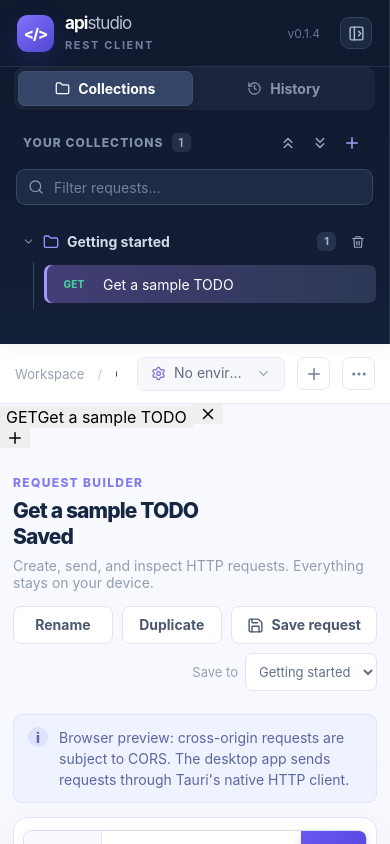
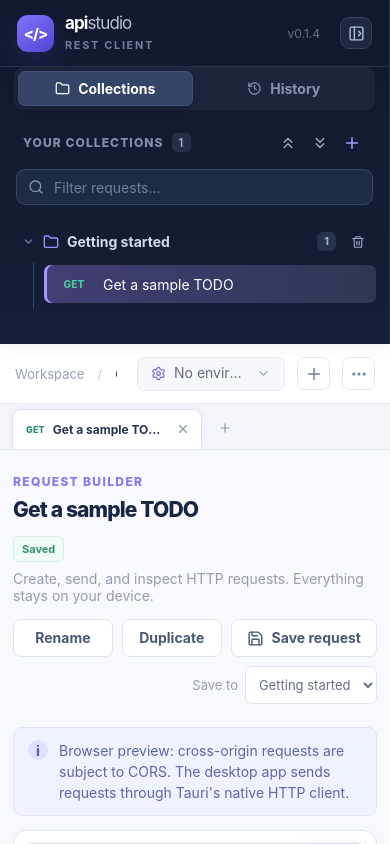
Before and after one commit to mehrdadbahrainy/api-studio, an Angular app: page / in a window 390 px wide. Shown: the top 844 px of the page. Built offline with nearby package versions, Linux system fonts and the light colour scheme.

Commit message:
style(tabs): polished scrollable request tabs, dirty state and responsive close dialog

```diff
--- a/src/app/app.component.scss
+++ b/src/app/app.component.scss
@@ -134,3 +134,56 @@
 .alert button[aria-label^="Dismiss"]:hover{background:#0000000a}
 .environment-button .downchevron.ui-icon{width:15px;height:15px;flex:0 0 15px;color:#97a2b6}
 .add-row-button .ui-icon{width:16px;height:16px;flex:0 0 16px}
+
+
+/* v0.2.0: independent request-tab workspace */
+.open-request-tabs{
+  position:relative;display:flex;align-items:stretch;gap:5px;
+  min-height:47px;padding:7px 18px 0;overflow-x:auto;overflow-y:hidden;
+  border-bottom:1px solid #e4e8f1;background:#f3f5fb;
+  scrollbar-width:thin;scrollbar-color:#bdc6d9 transparent;
+}
+.open-request-tab{
+  display:flex;align-items:center;min-width:150px;max-width:260px;
+  flex:0 1 225px;border:1px solid #dee4ef;border-bottom-color:transparent;
+  border-radius:9px 9px 0 0;background:#e9edf6;color:#65738e;
+  transition:background 140ms,border-color 140ms;overflow:hidden;
+}
+.open-request-tab.active{
+  color:#26334b;background:#fff;border-color:#dce2ee;border-bottom-color:#fff;
+  box-shadow:0 -2px 10px #1b2c4a08;
+}
+.open-request-tab:hover:not(.active){background:#e2e6f2}
+.open-tab-select{
+  display:flex;align-items:center;gap:8px;flex:1;min-width:0;
+  min-height:36px;padding:0 6px 0 13px;background:transparent;
+  color:inherit;text-align:left;
+}
+.tab-name{min-width:0;flex:1;overflow:hidden;white-space:nowrap;text-overflow:ellipsis;font-size:12px;font-weight:700}
+.tab-method{flex:0 0 auto;font-size:9px;letter-spacing:.15px;font-weight:850;color:#268e70}
+.tab-method.post{color:#b57a2d}.tab-method.put{color:#6284ca}.tab-method.delete{color:#c55862}
+.tab-method.patch{color:#9264c6}
+.unsaved-dot{flex:0 0 7px;width:7px;height:7px;border-radius:50%;background:#ef9f36;box-shadow:0 0 0 2px #fff1d8}
+.close-request-tab,.new-request-tab{
+  display:inline-flex;align-items:center;justify-content:center;flex:0 0 27px;
+  width:27px;height:27px;padding:0;border-radius:6px;background:transparent;color:#8c97aa;
+}
+.close-request-tab{margin-right:5px}
+.close-request-tab:hover,.new-request-tab:hover{background:#e3e7f4;color:#4b42c9}
+.close-request-tab .ui-icon,.new-request-tab .ui-icon{width:14px;height:14px;flex:0 0 14px}
+.new-request-tab{flex:0 0 34px;width:34px;height:34px;margin:2px 1px 0}
+.draft-indicator{
+  display:inline-flex;vertical-align:middle;margin-left:12px;padding:5px 8px;
+  border:1px solid #d7eee6;border-radius:6px;background:#f0faf6;
+  color:#3a906e;font-size:11px;font-weight:750;letter-spacing:0;
+}
+.draft-indicator.is-dirty{border-color:#f5dfbb;background:#fff8e8;color:#9d722a}
+.close-tab-dialog{max-width:485px}
+.close-tab-actions{display:flex;justify-content:flex-end;gap:8px;flex-wrap:wrap}
+.close-discard{color:#a44752!important;border-color:#efc9ce!important}
+@media(max-width:760px){
+  .open-request-tabs{padding:5px 12px 0;min-height:46px}
+  .open-request-tab{flex:0 0 190px;min-width:155px}
+  .draft-indicator{margin-left:0;margin-top:9px}
+  .headline h1{display:flex;align-items:flex-start;flex-wrap:wrap;gap:4px}
+}
```
